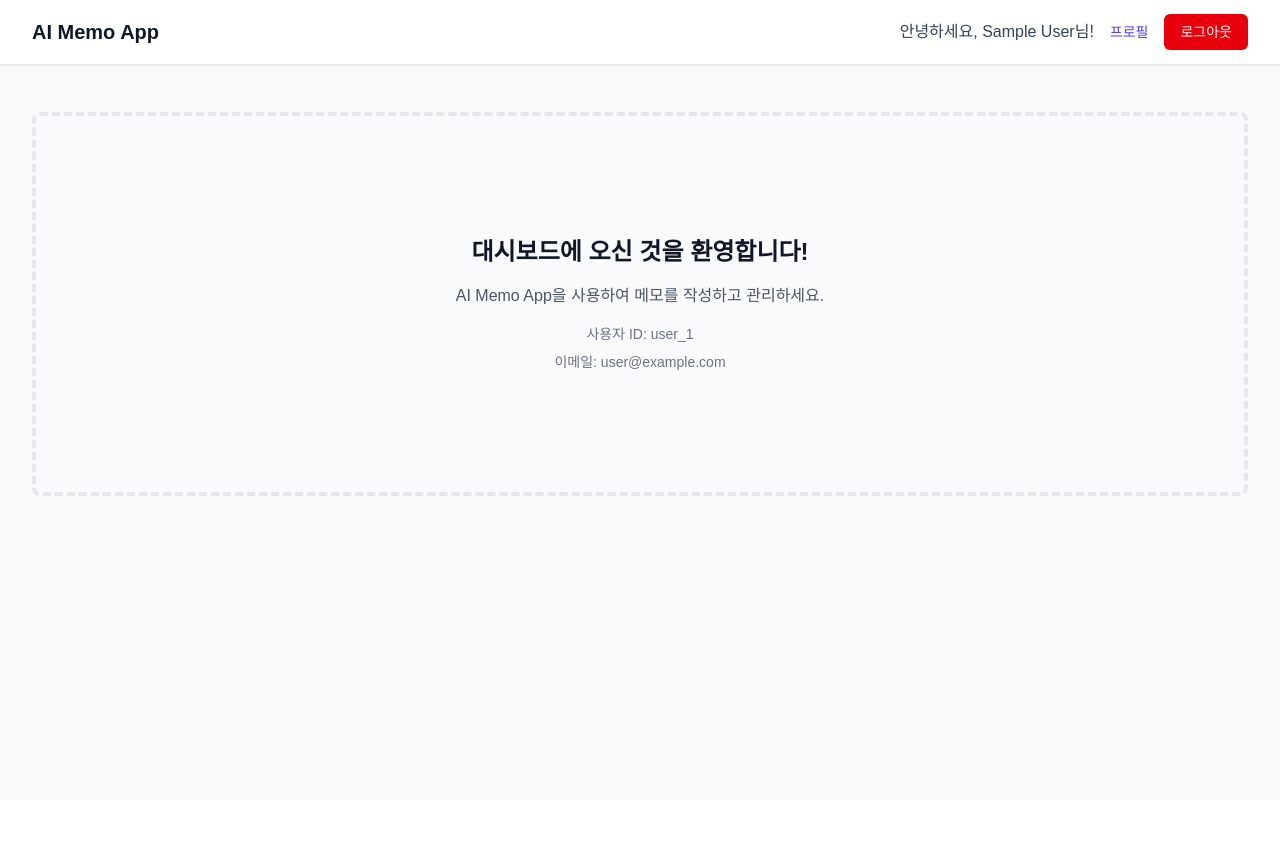
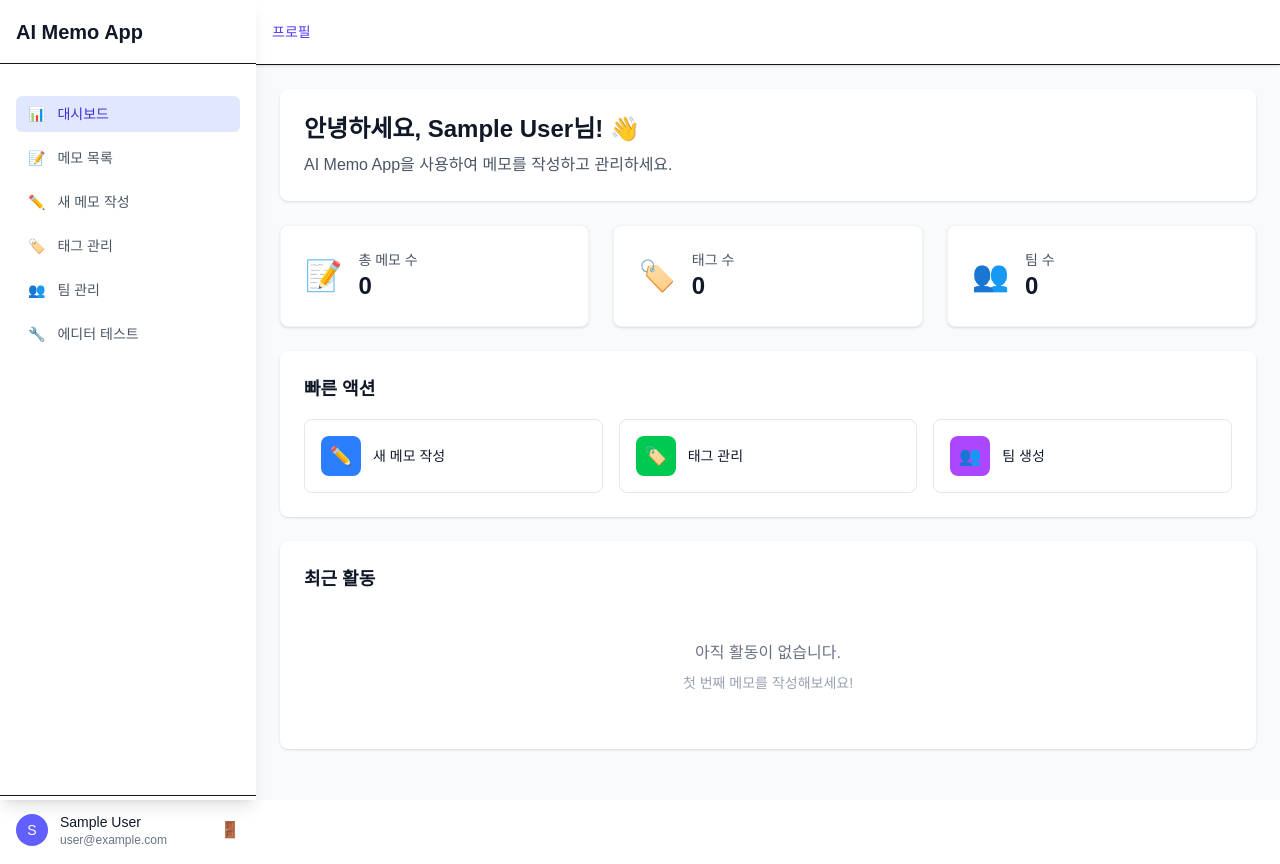
Before and after one commit to seunggulee1007/ai-memo-app, a Next.js app: page /dashboard in a window 1280 px wide. Before the commit the page ends 800 px from the top, so only its background shows below. Built offline with nearby package versions, Linux system fonts and the light colour scheme; no server answers; sample sign-in values are in the browser's storage.

Commit message:
feat: 대시보드 레이아웃 및 인증 개선
- 대시보드 레이아웃 컴포넌트 구현
- 대시보드 페이지 기능 개선
- 인증 시스템 강화
- API 엔드포인트 보안 개선
- 사용자 경험 향상
- 네비게이션 및 메뉴 개선

```diff
--- a/src/app/api/auth/[...nextauth]/route.ts
+++ b/src/app/api/auth/[...nextauth]/route.ts
@@ -1,3 +1,5 @@
 import { handlers } from '@/lib/auth';
 
+export const runtime = 'nodejs';
+
 export const { GET, POST } = handlers;
--- a/src/app/api/auth/register/route.ts
+++ b/src/app/api/auth/register/route.ts
@@ -4,6 +4,8 @@ import { db } from '@/lib/db';
 import { users } from '@/lib/db/schema';
 import { sql } from 'drizzle-orm';
 import { v4 as uuidv4 } from 'uuid';
+
+export const runtime = 'nodejs';
 
 export async function POST(req: Request) {
   try {
--- a/src/app/dashboard/page.tsx
+++ b/src/app/dashboard/page.tsx
@@ -1,84 +1,111 @@
 'use client';
 
-import { useSession, signOut } from 'next-auth/react';
-import { useRouter } from 'next/navigation';
-import { useEffect } from 'react';
+import DashboardLayout from '@/components/layout/DashboardLayout';
+import { useSession } from 'next-auth/react';
+import Link from 'next/link';
 
 export default function DashboardPage() {
-  const { data: session, status } = useSession();
-  const router = useRouter();
-
-  useEffect(() => {
-    if (status === 'unauthenticated') {
-      router.push('/login');
-    }
-  }, [status, router]);
-
-  if (status === 'loading') {
-    return (
-      <div className="min-h-screen flex items-center justify-center">
-        <div className="text-lg">로딩 중...</div>
-      </div>
-    );
-  }
+  const { data: session } = useSession();
 
   if (!session) {
     return null;
   }
 
+  const stats = [
+    { name: '총 메모 수', value: '0', href: '/memos', icon: '📝' },
+    { name: '태그 수', value: '0', href: '/tags', icon: '🏷️' },
+    { name: '팀 수', value: '0', href: '/teams', icon: '👥' },
+  ];
+
+  const quickActions = [
+    {
+      name: '새 메모 작성',
+      href: '/memos/new',
+      icon: '✏️',
+      color: 'bg-blue-500',
+    },
+    { name: '태그 관리', href: '/tags', icon: '🏷️', color: 'bg-green-500' },
+    { name: '팀 생성', href: '/teams', icon: '👥', color: 'bg-purple-500' },
+  ];
+
   return (
-    <div className="min-h-screen bg-gray-50">
-      <nav className="bg-white shadow-sm">
-        <div className="max-w-7xl mx-auto px-4 sm:px-6 lg:px-8">
-          <div className="flex justify-between h-16">
+    <DashboardLayout>
+      <div className="space-y-6">
+        {/* 환영 메시지 */}
+        <div className="bg-white rounded-lg shadow p-6">
+          <h1 className="text-2xl font-bold text-gray-900 mb-2">
+            안녕하세요, {session.user?.name}님! 👋
+          </h1>
+          <p className="text-gray-600">
+            AI Memo App을 사용하여 메모를 작성하고 관리하세요.
+          </p>
+        </div>
+
+        {/* 통계 카드 */}
+        <div className="grid grid-cols-1 md:grid-cols-3 gap-6">
+          {stats.map((stat) => (
+            <Link
+              key={stat.name}
+              href={stat.href}
+              className="bg-white rounded-lg shadow p-6 hover:shadow-md transition-shadow border border-gray-100"
+            >
               <div className="flex items-center">
-              <h1 className="text-xl font-semibold text-gray-900">
-                AI Memo App
-              </h1>
+                <div className="flex-shrink-0">
+                  <span className="text-3xl">{stat.icon}</span>
                 </div>
-            <div className="flex items-center space-x-4">
-              <span className="text-gray-700">
-                안녕하세요, {session.user?.name}님!
-              </span>
-              <a
-                href="/profile"
-                className="text-indigo-600 hover:text-indigo-500 text-sm font-medium"
-              >
-                프로필
-              </a>
-              <button
-                onClick={() => signOut({ callbackUrl: '/' })}
-                className="bg-red-600 hover:bg-red-700 text-white px-4 py-2 rounded-md text-sm font-medium"
-              >
-                로그아웃
-              </button>
+                <div className="ml-4">
+                  <p className="text-sm font-medium text-gray-600">
+                    {stat.name}
+                  </p>
+                  <p className="text-2xl font-semibold text-gray-900">
+                    {stat.value}
+                  </p>
                 </div>
               </div>
+            </Link>
+          ))}
         </div>
-      </nav>
 
-      <main className="max-w-7xl mx-auto py-6 sm:px-6 lg:px-8">
-        <div className="px-4 py-6 sm:px-0">
-          <div className="border-4 border-dashed border-gray-200 rounded-lg h-96 flex items-center justify-center">
-            <div className="text-center">
-              <h2 className="text-2xl font-bold text-gray-900 mb-4">
-                대시보드에 오신 것을 환영합니다!
+        {/* 빠른 액션 */}
+        <div className="bg-white rounded-lg shadow p-6">
+          <h2 className="text-lg font-semibold text-gray-900 mb-4">
+            빠른 액션
           </h2>
-              <p className="text-gray-600 mb-4">
-                AI Memo App을 사용하여 메모를 작성하고 관리하세요.
+          <div className="grid grid-cols-1 md:grid-cols-3 gap-4">
+            {quickActions.map((action) => (
+              <Link
+                key={action.name}
+                href={action.href}
+                className="flex items-center p-4 rounded-lg border border-gray-200 hover:border-gray-300 hover:shadow-sm transition-all bg-white"
+              >
+                <div
+                  className={`w-10 h-10 ${action.color} rounded-lg flex items-center justify-center text-white text-lg`}
+                >
+                  {action.icon}
+                </div>
+                <div className="ml-3">
+                  <p className="text-sm font-medium text-gray-900">
+                    {action.name}
                   </p>
-              <div className="space-y-2">
-                <p className="text-sm text-gray-500">
-                  사용자 ID: {session.user?.id}
-                </p>
-                <p className="text-sm text-gray-500">
-                  이메일: {session.user?.email}
+                </div>
+              </Link>
+            ))}
+          </div>
+        </div>
+
+        {/* 최근 활동 */}
+        <div className="bg-white rounded-lg shadow p-6">
+          <h2 className="text-lg font-semibold text-gray-900 mb-4">
+            최근 활동
+          </h2>
+          <div className="text-center py-8">
+            <p className="text-gray-500">아직 활동이 없습니다.</p>
+            <p className="text-sm text-gray-400 mt-2">
+              첫 번째 메모를 작성해보세요!
             </p>
           </div>
         </div>
       </div>
-        </div>
-      </main>
-    </div>
+    </DashboardLayout>
   );
 }
--- /dev/null
+++ b/src/components/layout/DashboardLayout.tsx
@@ -0,0 +1,149 @@
+'use client';
+
+import { useSession, signOut } from 'next-auth/react';
+import { useRouter, usePathname } from 'next/navigation';
+import { useState } from 'react';
+import Link from 'next/link';
+
+interface DashboardLayoutProps {
+  children: React.ReactNode;
+}
+
+export default function DashboardLayout({ children }: DashboardLayoutProps) {
+  const { data: session, status } = useSession();
+  const router = useRouter();
+  const pathname = usePathname();
+  const [sidebarOpen, setSidebarOpen] = useState(false);
+
+  if (status === 'loading') {
+    return (
+      <div className="min-h-screen flex items-center justify-center">
+        <div className="text-lg">로딩 중...</div>
+      </div>
+    );
+  }
+
+  if (!session) {
+    router.push('/login');
+    return null;
+  }
+
+  const navigation = [
+    { name: '대시보드', href: '/dashboard', icon: '📊' },
+    { name: '메모 목록', href: '/memos', icon: '📝' },
+    { name: '새 메모 작성', href: '/memos/new', icon: '✏️' },
+    { name: '태그 관리', href: '/tags', icon: '🏷️' },
+    { name: '팀 관리', href: '/teams', icon: '👥' },
+    { name: '에디터 테스트', href: '/editor', icon: '🔧' },
+  ];
+
+  const isActive = (href: string) => pathname === href;
+
+  return (
+    <div className="min-h-screen bg-gray-50 flex">
+      {/* 모바일 사이드바 오버레이 */}
+      {sidebarOpen && (
+        <div
+          className="fixed inset-0 z-40 lg:hidden"
+          onClick={() => setSidebarOpen(false)}
+        >
+          <div className="fixed inset-0 bg-gray-600 bg-opacity-75" />
+        </div>
+      )}
+
+      {/* 사이드바 */}
+      <div
+        className={`fixed inset-y-0 left-0 z-50 w-64 bg-white shadow-lg transform transition-transform duration-300 ease-in-out lg:translate-x-0 lg:static lg:inset-0 lg:transform-none lg:flex-shrink-0 ${
+          sidebarOpen ? 'translate-x-0' : '-translate-x-full'
+        }`}
+      >
+        <div className="flex items-center justify-between h-16 px-4 border-b">
+          <h1 className="text-xl font-semibold text-gray-900">AI Memo App</h1>
+          <button
+            onClick={() => setSidebarOpen(false)}
+            className="lg:hidden p-2 rounded-md text-gray-400 hover:text-gray-500"
+          >
+            ✕
+          </button>
+        </div>
+
+        <div className="flex flex-col h-full">
+          <nav className="flex-1 mt-8 px-4 overflow-y-auto">
+            <div className="space-y-2">
+              {navigation.map((item) => (
+                <Link
+                  key={item.name}
+                  href={item.href}
+                  className={`flex items-center px-3 py-2 text-sm font-medium rounded-md transition-colors ${
+                    isActive(item.href)
+                      ? 'bg-indigo-100 text-indigo-700'
+                      : 'text-gray-600 hover:bg-gray-100 hover:text-gray-900'
+                  }`}
+                  onClick={() => setSidebarOpen(false)}
+                >
+                  <span className="mr-3">{item.icon}</span>
+                  {item.name}
+                </Link>
+              ))}
+            </div>
+          </nav>
+
+          {/* 사용자 정보 */}
+          <div className="p-4 border-t mt-auto">
+            <div className="flex items-center">
+              <div className="flex-shrink-0">
+                <div className="w-8 h-8 bg-indigo-500 rounded-full flex items-center justify-center text-white text-sm font-medium">
+                  {session.user?.name?.[0] || 'U'}
+                </div>
+              </div>
+              <div className="ml-3 flex-1 min-w-0">
+                <p className="text-sm font-medium text-gray-900 truncate">
+                  {session.user?.name}
+                </p>
+                <p className="text-xs text-gray-500 truncate">
+                  {session.user?.email}
+                </p>
+              </div>
+              <div className="flex-shrink-0">
+                <button
+                  onClick={() => signOut({ callbackUrl: '/' })}
+                  className="text-gray-400 hover:text-gray-500"
+                  title="로그아웃"
+                >
+                  🚪
+                </button>
+              </div>
+            </div>
+          </div>
+        </div>
+      </div>
+
+      {/* 메인 콘텐츠 */}
+      <div className="flex-1 flex flex-col min-h-screen">
+        {/* 상단 헤더 */}
+        <div className="sticky top-0 z-10 bg-white shadow-sm border-b">
+          <div className="flex items-center justify-between h-16 px-4">
+            <button
+              onClick={() => setSidebarOpen(true)}
+              className="lg:hidden p-2 rounded-md text-gray-400 hover:text-gray-500"
+            >
+              ☰
+            </button>
+            <div className="flex-1 lg:hidden" />
+            <div className="flex items-center space-x-4">
+              <Link
+                href="/profile"
+                className="text-indigo-600 hover:text-indigo-500 text-sm font-medium"
+              >
+                프로필
+              </Link>
+            </div>
+          </div>
+        </div>
+
+        {/* 페이지 콘텐츠 */}
+        <main className="flex-1 p-6">{children}</main>
+      </div>
+    </div>
+  );
+}
--- a/src/lib/auth.ts
+++ b/src/lib/auth.ts
@@ -31,7 +31,7 @@ export const { handlers, auth, signIn, signOut } = NextAuth({
           }
 
           const isPasswordValid = await compare(
-            credentials.password,
+            credentials.password as string,
             String(user.password)
           );
 
```
Lines whose indentation alone changed are shown as unchanged.
